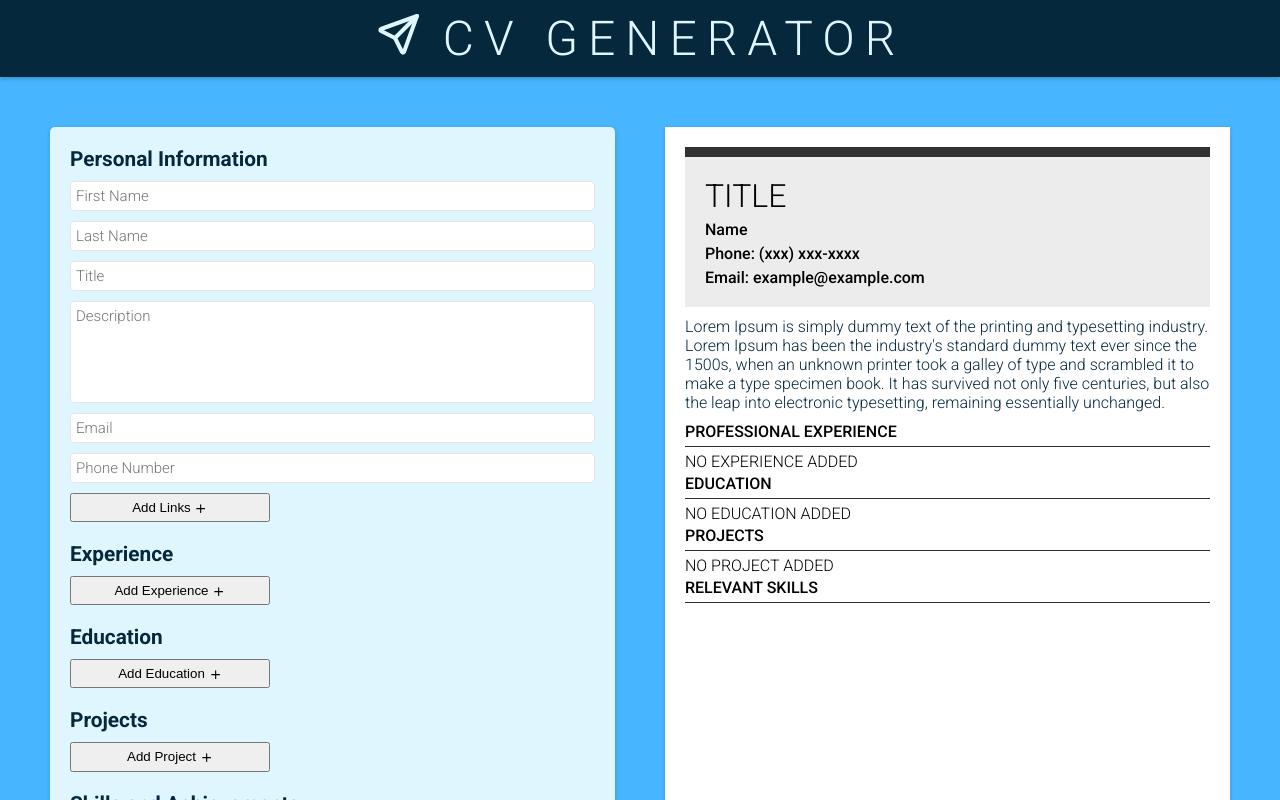
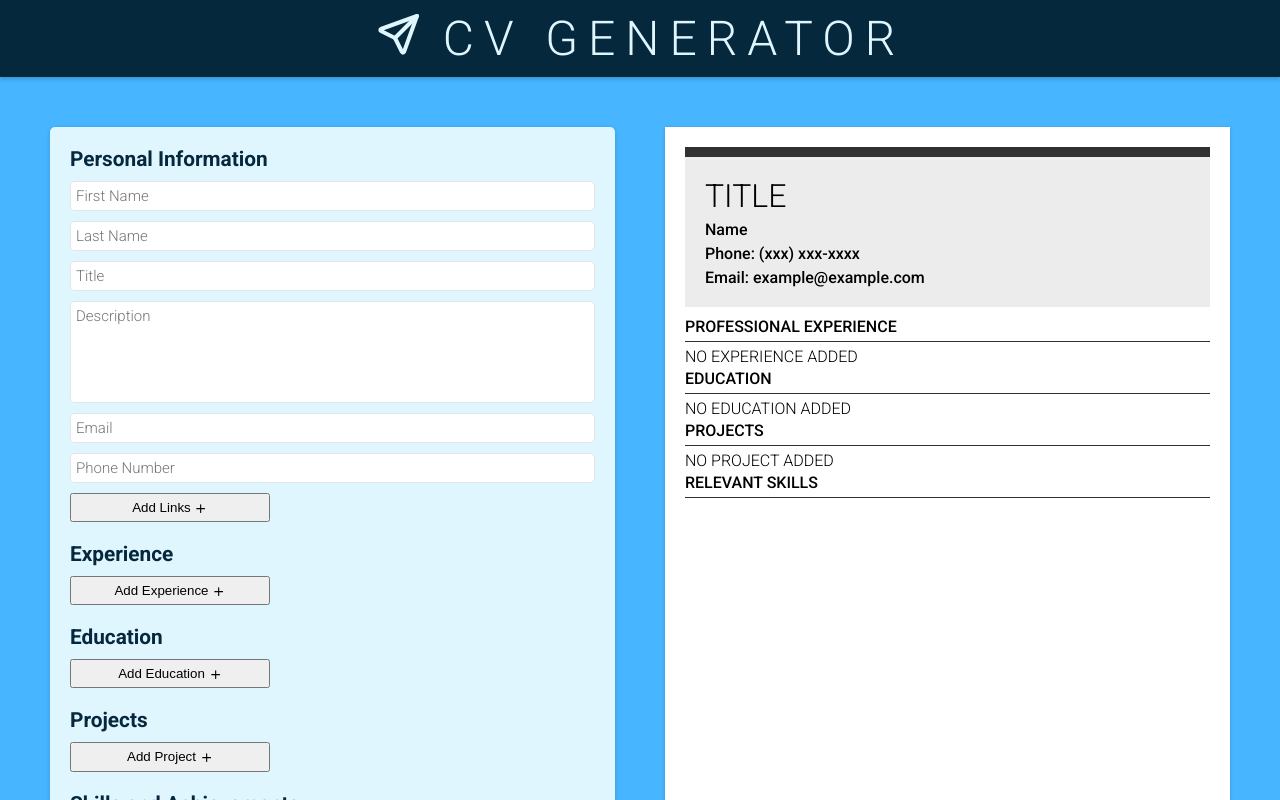
Before and after one commit to asadjawaid/CV-Builder, a React (Create React App) app: page / in a window 1280 px wide. Shown: the top 800 px of the page. Built offline with nearby package versions, Linux system fonts and the light colour scheme.

Commit message:
Removed description section for resume

```diff
--- a/src/components/CVPreview/CVPreview.js
+++ b/src/components/CVPreview/CVPreview.js
@@ -79,19 +79,6 @@ class CVPreview extends React.Component {
 						)}
 					</div>
 				</div>
-				{/* Section */}
-				<div className="cv-preview-description">
-					{!description ? (
-						<p>
-							Lorem Ipsum is simply dummy text of the printing and typesetting industry. Lorem Ipsum has been the
-							industry's standard dummy text ever since the 1500s, when an unknown printer took a galley of type and
-							scrambled it to make a type specimen book. It has survived not only five centuries, but also the leap into
-							electronic typesetting, remaining essentially unchanged.
-						</p>
-					) : (
-						<p>{description}</p>
-					)}
-				</div>
 
 				{/* Experience Section */}
 				<section className="cv-preview-experience">
--- a/src/styles/componentStyles.css
+++ b/src/styles/componentStyles.css
@@ -40,7 +40,6 @@ hr {
 }
 
 .no-info {
-	/* background-color: lightgrey; */
 	margin-bottom: 3px;
 	font-weight: lighter;
 	text-transform: uppercase;
@@ -165,20 +164,18 @@ Styling for CVPreview
 	top: 20px;
 	height: 100vh;
 	padding: 20px;
+	background-color: white;
 }
 
 /*-----------------------------------------------------------
 Preview Header Styles
 -------------------------------------------------------------*/
-.cv-container .cv-preview-container {
-	background-color: white;
-}
-
 .cv-preview-container .cv-preview-header {
 	background-color: #ececec;
 	display: flex;
 	border-top: 10px solid #313131;
 	padding: 20px;
+	margin-bottom: 10px;
 }
 
 .cv-preview-header .header-left {
@@ -217,12 +214,6 @@ Preview Header Styles
 	margin-right: 5px;
 }
 
-.cv-preview-description {
-	margin: 10px 0;
-	font-weight: 200;
-	color: #06283d;
-}
-
 .cv-preview-header-text {
 	text-transform: uppercase;
 	font-size: 1em;
@@ -259,10 +250,10 @@ Preview Header Styles
 }
 
 /* Education preview css */
-.education-cv-preview {
+.common-class {
 	/* background-color: blue; */
 	padding: 0px 15px;
-	margin-bottom: 10px;
+	margin-bottom: 5px;
 }
 
 .education-cv-preview * {
@@ -270,7 +261,6 @@ Preview Header Styles
 }
 
 .education-cv-preview .school-info {
-	/* background-color: green; */
 	display: flex;
 	justify-content: space-between;
 }
@@ -293,6 +283,9 @@ Preview Header Styles
 	font-weight: lighter;
 }
 /* Project preview css */
+#project-description-preview {
+	font-weight: lighter;
+}
 
 /* Media Queries */
 /* Extra small devices (phones, 600px and down) */
```
